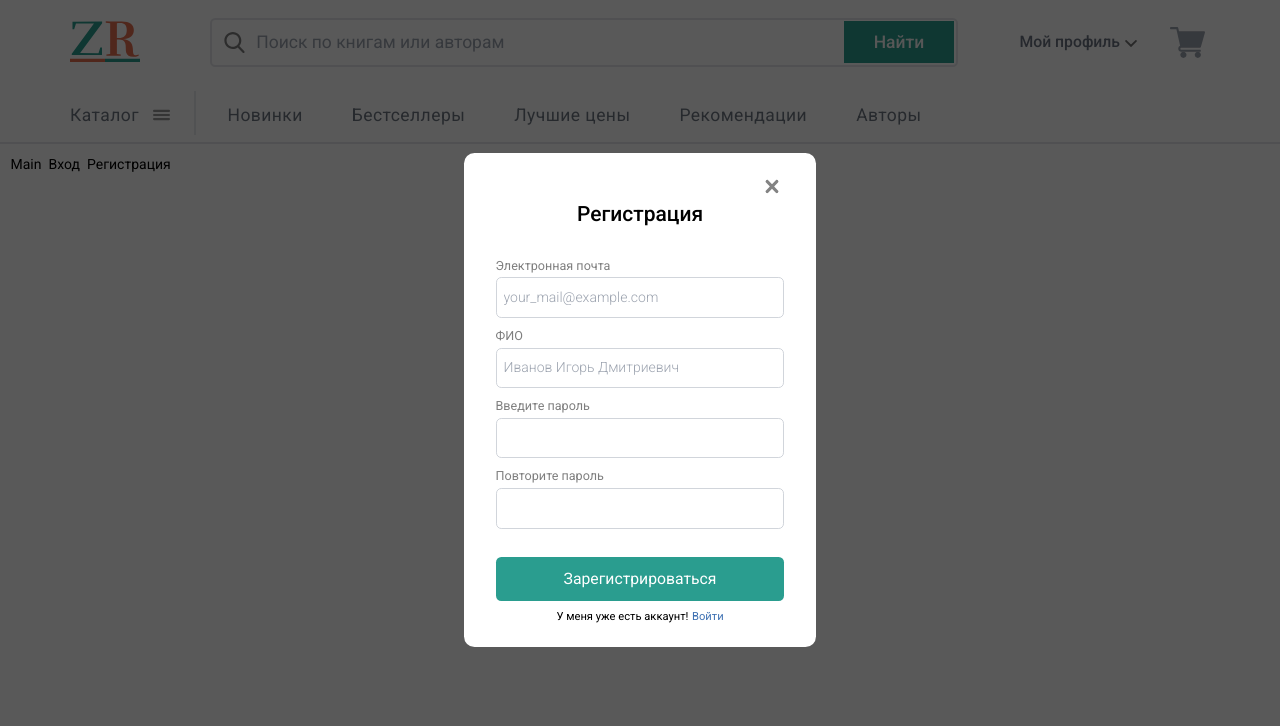
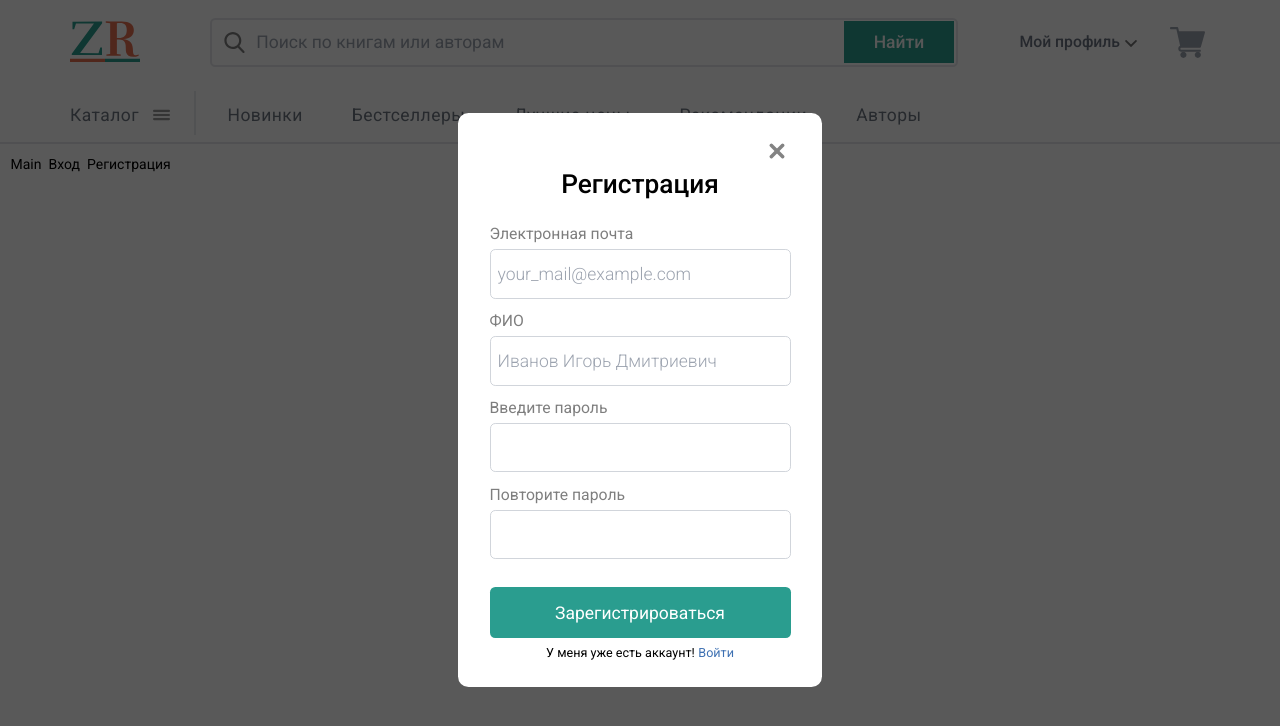
Before and after one commit to hoheh/final-application, a React (Create React App) app: page /register in a window 1280 px wide. Shown: the top 726 px of the page. Built offline with nearby package versions, Linux system fonts and the light colour scheme.

Commit message:
Сделал компонент импута для форм регистрации и авторизации, а также переверстал эти формы сделав их чуть боьше

```diff
--- /dev/null
+++ b/src/components/InputField.jsx
@@ -0,0 +1,32 @@
+import React from "react";
+
+import clsx from "clsx";
+
+const InputField = ({ classname, label, nameId, placeholder, formik, type }) => {
+  return (
+    <div>
+      <label htmlFor={nameId}>
+        <span className="opacity-50 text-lg">{label}</span>
+      </label>
+      <input
+        onChange={formik.handleChange}
+        value={formik.values[nameId]}
+        id={nameId}
+        name={nameId}
+        placeholder={placeholder}
+        className={clsx(
+          "mt-1 w-full focus:ring text-xl ring-opacity-50 border rounded-md font-thin border-gray-300 focus:outline-none px-2 py-3",
+          !formik.errors[nameId] || !formik.touched[nameId]
+            ? "ring-dirty-green"
+            : "ring ring-red-600",
+        )}
+        type={type}
+      />
+      {formik.errors[nameId] && formik.touched[nameId] && (
+        <div className="text-md my-0.5 text-red-600">{formik.errors[nameId]}</div>
+      )}
+    </div>
+  );
+};
+
+export default InputField;
--- a/src/components/WhiteBlock.jsx
+++ b/src/components/WhiteBlock.jsx
@@ -4,7 +4,7 @@ import clsx from "clsx";
 
 const WhiteBlock = ({ children, classname }) => {
   return (
-    <div className={clsx("px-9 py-6 rounded-xl bg-white", classname)}>
+    <div className={clsx("px-9 py-7 rounded-xl bg-white", classname)}>
       {children}
     </div>
   );
--- a/src/components/main.js
+++ b/src/components/main.js
@@ -1,3 +1,4 @@
 export { default as WhiteBlock } from "./WhiteBlock";
 export { default as Modal } from "./Modal";
 export { default as Header } from "./Header";
+export { default as InputField } from "./InputField";
--- a/src/pages/Auth.jsx
+++ b/src/pages/Auth.jsx
@@ -2,31 +2,28 @@ import React from "react";
 import { Link, useHistory } from "react-router-dom";
 
 import { useFormik } from "formik";
-import clsx from "clsx";
 import firebase from "firebase";
 
-import { WhiteBlock } from "../components/main";
+import { InputField, WhiteBlock } from "../components/main";
 
 import { validateAuth } from "../utils/validation";
 import { Context } from "../index";
 
 import { krest } from "../assets/images/main";
 
-// TODO переверстать формы регистрации и авторизации ибо шрифт стал меньше
+// TODO (1) переделать отображение форм тк это новая страница и задний план просто удаляется
 
-// TODO переделать отображение форм тк это новая страница и задний план просто удаляется
+// TODO (4) сделать бд в firebase
 
-// TODO сделать бд в firebase
+// TODO (3) переход при регистрации/авторизации на главную страницу
 
-// TODO переход при регистрации/авторизации на главную страницу
+// TODO (2) регистрацию и авторизация с помощью почты и пароля
 
-// TODO регистрацию с помощью почты и пароля
+// TODO (5) отображение авы (google ава/ава из первых букв имени-фамилии c каким нибудь цветом на беке)
 
-// TODO отображение авы (google ава/ава из первых букв имени-фамилии c каким нибудь цветом на беке)
+// TODO (7) отдельный компонент кнопки
 
-// TODO отдельный компонент input и кнопки
-
-// TODO мб сделать изображения на странице книг button
+// TODO (6) мб сделать изображения на странице книг button
 
 const Auth = () => {
   const history = useHistory();
@@ -37,8 +34,6 @@ const Auth = () => {
     const user = await auth.signInWithPopup(provider);
     console.log(user);
   };
-
-  console.log(auth);
 
   const formik = useFormik({
     initialValues: {
@@ -51,73 +46,52 @@ const Auth = () => {
     },
   });
 
+  const inputField = [
+    {
+      label: "Электронная почта",
+      name: "email",
+      placeholder: "your_email@example.com",
+      type: "email",
+    },
+    {
+      label: "Введите пароль",
+      name: "password",
+      placeholder: "",
+      type: "password",
+    },
+  ];
+
   return (
-    <WhiteBlock classname="flex flex-col">
+    <WhiteBlock classname="w-104 flex justify-center flex-col">
       <div className="flex flex-row-reverse cursor-pointer">
         <img
           onClick={() => history.goBack()}
-          className="w-7 h-7"
+          className="w-8 h-8"
           src={krest}
           alt=""
         />
       </div>
-      <div className="flex justify-center items-center mb-7">
-        <p className="text-2xl font-medium">Войти</p>
+      <div className="flex justify-center items-center mb-5">
+        <p className="text-3xl font-medium">Войти</p>
       </div>
       <form onSubmit={formik.handleSubmit} className="space-y-8">
-        <div className="space-y-2">
-          <div>
-            <label htmlFor="email">
-              <span className="opacity-50 text-md">Электронная почта</span>
-            </label>
-            <input
-              onChange={formik.handleChange}
-              value={formik.values.email}
-              id="email"
-              name="email"
-              placeholder="your_mail@example.com"
-              className={clsx(
-                "mt-0.5 w-full focus:ring ring-opacity-50 border rounded-md font-thin border-gray-300 focus:outline-none px-2 py-2.5",
-                !formik.errors.email || !formik.touched.email
-                  ? "ring-dirty-green"
-                  : "ring ring-red-600",
-              )}
-              type="email"
-            />
-            {formik.errors.email && formik.touched.email && (
-              <div className="text-xs my-0.5 text-red-600">
-                {formik.errors.email}
-              </div>
-            )}
-          </div>
-          <div>
-            <label htmlFor="password">
-              <span className="opacity-50 text-md">Введите пароль</span>
-            </label>
-            <input
-              onChange={formik.handleChange}
-              value={formik.values.password}
-              name="password"
-              id="password"
-              className={clsx(
-                "mt-0.5 w-full ring-opacity-50 border rounded-md font-thin border-gray-300 focus:outline-none px-2 py-2.5",
-                !formik.errors.password || !formik.touched.password
-                  ? "focus:ring ring-dirty-green"
-                  : "ring ring-red-600",
-              )}
-              type="password"
-            />
-            {formik.errors.password && formik.touched.password && (
-              <div className="text-xs my-0.5 text-red-600">
-                {formik.errors.password}
-              </div>
-            )}
-          </div>
+        <div className="space-y-4">
+          {inputField.map(({ label, name, placeholder, type }) => {
+            return (
+              <InputField
+                label={label}
+                nameId={name}
+                placeholder={placeholder}
+                formik={formik}
+                type={type}
+              />
+            );
+          })}
         </div>
         <div>
           <button
             type="submit"
-            className="w-full rounded-md text-white py-2.5 focus:outline-none bg-dirty-green focus:ring-2 ring-dirty-green focus:ring-offset-2">
+            className="w-full rounded-md text-xl text-white py-3.5 focus:outline-none bg-dirty-green focus:ring-2 ring-dirty-green focus:ring-offset-2">
             Войти в учетную запись
           </button>
         </div>
@@ -126,15 +100,15 @@ const Auth = () => {
         <div>
           <button
             onClick={() => authGoogle()}
-            className="w-full rounded-md border focus:ring-2 ring-gray-400 focus:ring-offset-2 border-gray-400 text-gray-400 py-2 focus:outline-none">
+            className="w-full rounded-md text-xl border focus:ring-2 ring-gray-400 focus:ring-offset-2 border-gray-400 text-gray-400 py-3 focus:outline-none">
             Войти с помощью Google
           </button>
         </div>
         <div className="flex justify-center items-center mt-1">
-          <p className="text-s">
+          <p className="text-md">
             У меня еще нет аккаунта!
             <Link to="/register">
-              <span className="text-s ml-1 text-link">Зарегистрироваться</span>
+              <span className="text-md ml-1 text-link">Зарегистрироваться</span>
             </Link>
           </p>
         </div>
--- a/src/pages/Register.jsx
+++ b/src/pages/Register.jsx
@@ -2,9 +2,9 @@ import React from "react";
 import { Link, useHistory } from "react-router-dom";
 
 import { useFormik } from "formik";
-import clsx from "clsx";
 
 import { WhiteBlock } from "../components/main";
+import { InputField } from "../components/main";
 
 import { validateReg } from "../utils/validation";
 
@@ -12,6 +12,7 @@ import plus from "../assets/images/krest.svg";
 
 const Register = () => {
   const history = useHistory();
+
   const formik = useFormik({
     initialValues: {
       email: "",
@@ -24,130 +25,75 @@ const Register = () => {
       alert(JSON.stringify(values, null, 2));
     },
   });
+
+  const inputField = [
+    {
+      label: "Электронная почта",
+      nameId: "email",
+      placeholder: "your_mail@example.com",
+      type: "email",
+    },
+    {
+      label: "ФИО",
+      nameId: "name_surname",
+      placeholder: "Иванов Игорь Дмитриевич",
+      type: "text",
+    },
+    {
+      label: "Введите пароль",
+      nameId: "password",
+      placeholder: "",
+      type: "password",
+    },
+    {
+      label: "Повторите пароль",
+      nameId: "repeat_password",
+      placeholder: "",
+      type: "password",
+    },
+  ];
+
   return (
-    <WhiteBlock classname="flex flex-col">
+    <WhiteBlock classname="w-104 flex justify-center flex-col">
       <div className="flex flex-row-reverse cursor-pointer">
         <img
           onClick={() => history.goBack()}
-          className="w-7 h-7"
+          className="w-8 h-8"
           src={plus}
           alt=""
         />
       </div>
-      <div className="flex justify-center items-center mb-7">
-        <p className="text-2xl font-medium">Регистрация</p>
+      <div className="flex justify-center items-center mb-5">
+        <p className="text-3xl font-medium">Регистрация</p>
       </div>
       <form onSubmit={formik.handleSubmit} className="space-y-8">
-        <div className="space-y-2">
-          <div>
-            <label htmlFor="email">
-              <span className="opacity-50 text-md">Электронная почта</span>
-            </label>
-            <input
-              onChange={formik.handleChange}
-              value={formik.values.email}
-              name="email"
-              id="email"
-              placeholder="your_mail@example.com"
-              className={clsx(
-                "mt-0.5 w-full focus:ring ring-opacity-50 border rounded-md font-thin border-gray-300 focus:outline-none px-2 py-2.5",
-                !formik.errors.email || !formik.touched.email
-                  ? "ring-dirty-green"
-                  : "ring ring-red-600",
-              )}
-              type="email"
-            />
-            {formik.errors.email && formik.touched.email && (
-              <div className="text-xs my-0.5 text-red-600">
-                {formik.errors.email}
-              </div>
-            )}
-          </div>
-          <div>
-            <label htmlFor="name_surname">
-              <span className="opacity-50 text-md">ФИО</span>
-            </label>
-            <input
-              value={formik.values.name_surname}
-              onChange={formik.handleChange}
-              name="name_surname"
-              id="name_surname"
-              placeholder="Иванов Игорь Дмитриевич"
-              className={clsx(
-                "mt-0.5 w-full focus:ring ring-opacity-50 border rounded-md font-thin border-gray-300 focus:outline-none px-2 py-2.5",
-                !formik.errors.name_surname || !formik.touched.name_surname
-                  ? "ring-dirty-green"
-                  : "ring ring-red-600",
-              )}
-              type="text"
-            />
-            {formik.errors.name_surname && formik.touched.name_surname && (
-              <div className="text-xs my-0.5 text-red-600">
-                {formik.errors.name_surname}
-              </div>
-            )}
-          </div>
-          <div>
-            <label htmlFor="password">
-              <span className="opacity-50 text-md">Введите пароль</span>
-            </label>
-            <input
-              onChange={formik.handleChange}
-              value={formik.values.password}
-              name="password"
-              id="password"
-              className={clsx(
-                "mt-0.5 w-full focus:ring ring-opacity-50 border rounded-md font-thin border-gray-300 focus:outline-none px-2 py-2.5",
-                !formik.errors.password || !formik.touched.password
-                  ? "ring-dirty-green"
-                  : "ring ring-red-600",
-              )}
-              type="password"
-            />
-            {formik.errors.password && formik.touched.password && (
-              <div className="text-xs my-0.5 text-red-600">
-                {formik.errors.password}
-              </div>
-            )}
-          </div>
-          <div>
-            <label htmlFor="repeat_password">
-              <span className="opacity-50 text-md">Повторите пароль</span>
-            </label>
-            <input
-              onChange={formik.handleChange}
-              value={formik.values.repeat_password}
-              name="repeat_password"
-              id="repeat_password"
-              className={clsx(
-                "mt-0.5 w-full focus:ring ring-opacity-50 border rounded-md font-thin border-gray-300 focus:outline-none px-2 py-2.5",
-                !formik.errors.repeat_password || !formik.touched.repeat_password
-                  ? "ring-dirty-green"
-                  : "ring ring-red-600",
-              )}
-              type="password"
-            />
-            {formik.errors.repeat_password && formik.touched.repeat_password && (
-              <div className="text-xs my-0.5 text-red-600">
-                {formik.errors.repeat_password}
-              </div>
-            )}
-          </div>
+        <div className="space-y-3">
+          {inputField.map(({ label, nameId, placeholder, type }) => {
+            return (
+              <InputField
+                label={label}
+                nameId={nameId}
+                placeholder={placeholder}
+                formik={formik}
+                type={type}
+              />
+            );
+          })}
         </div>
         <div className="mt-8">
           <button
             type="submit"
-            className="w-full rounded-md text-lg text-white py-3 focus:outline-none bg-dirty-green focus:ring ring-dirty-green focus:ring-offset-2">
+            className="w-full rounded-md text-xl text-white py-3.5 focus:outline-none bg-dirty-green focus:ring ring-dirty-green focus:ring-offset-2">
             Зарегистрироваться
           </button>
         </div>
       </form>
       <div>
         <div className="flex justify-center items-center mt-1">
-          <p className="text-s">
+          <p className="text-md">
             У меня уже есть аккаунт!
             <Link to="/auth">
-              <span className="text-s ml-1 text-link">Войти</span>
+              <span className="text-md ml-1 text-link">Войти</span>
             </Link>
           </p>
         </div>
--- a/tailwind.config.js
+++ b/tailwind.config.js
@@ -38,6 +38,7 @@ module.exports = {
       spacing: {
         76: "19rem",
         92: "23rem",
+        120: "30rem",
         104: "26rem",
         140: "35rem",
         152: "38rem",
```
Also changed, not shown: src/index.css (line endings or trailing spaces).
